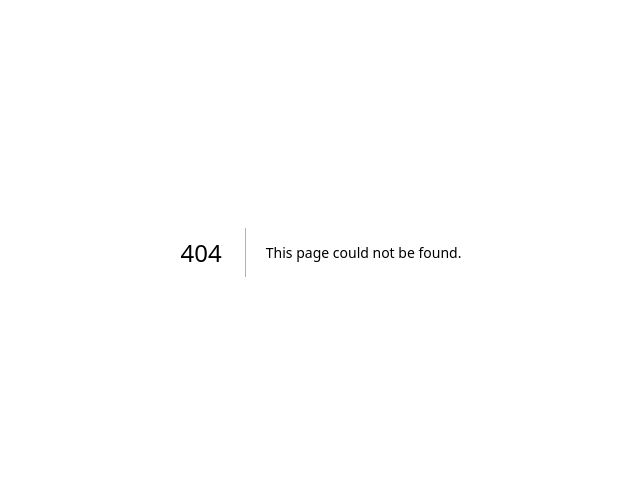
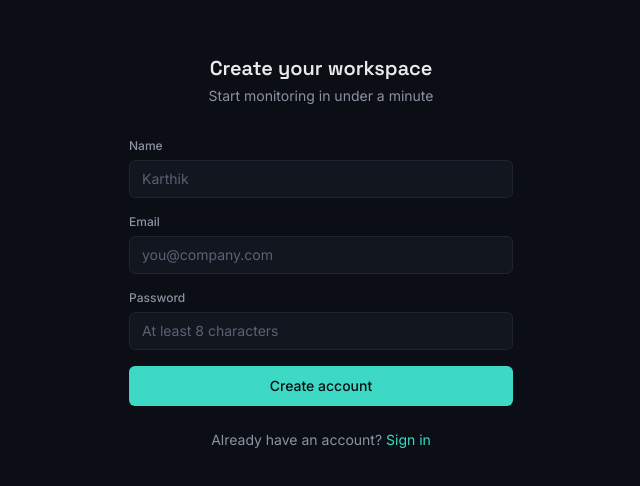
Before and after one commit to gmallikarjunrao23-bit/Monitor, a Next.js app: page /register in a window 1280 px wide. Before the commit this address had no page. Shown: the part 148-634 px from the top of the page, without its empty margins (319-959 px from the left). Built offline with nearby package versions, Linux system fonts and the light colour scheme.

Commit message:
Create page.tsx

```diff
--- /dev/null
+++ b/src/app/(auth)/register/page.tsx
@@ -0,0 +1,110 @@
+"use client";
+
+import { useState } from "react";
+import { useRouter } from "next/navigation";
+import { signIn } from "next-auth/react";
+
+export default function RegisterPage() {
+  const router = useRouter();
+  const [form, setForm] = useState({ name: "", email: "", password: "" });
+  const [error, setError] = useState("");
+  const [loading, setLoading] = useState(false);
+
+  async function handleSubmit(e: React.FormEvent) {
+    e.preventDefault();
+    setError("");
+    setLoading(true);
+
+    const res = await fetch("/api/auth/register", {
+      method: "POST",
+      headers: { "Content-Type": "application/json" },
+      body: JSON.stringify(form),
+    });
+
+    if (!res.ok) {
+      const data = await res.json();
+      setError(data.error ?? "Something went wrong");
+      setLoading(false);
+      return;
+    }
+
+    await signIn("credentials", {
+      email: form.email,
+      password: form.password,
+      redirect: false,
+    });
+
+    setLoading(false);
+    router.push("/dashboard");
+  }
+
+  return (
+    <div className="flex min-h-screen items-center justify-center bg-bg px-4">
+      <div className="w-full max-w-sm">
+        <div className="mb-8 text-center">
+          <h1 className="font-display text-xl font-semibold text-text-primary">Create your workspace</h1>
+          <p className="mt-1 text-sm text-text-secondary">Start monitoring in under a minute</p>
+        </div>
+
+        <form onSubmit={handleSubmit} className="space-y-4">
+          {error && (
+            <div className="rounded-md border border-incident/30 bg-incident/10 px-3 py-2 text-sm text-incident">
+              {error}
+            </div>
+          )}
+
+          <div>
+            <label className="mb-1.5 block text-xs font-medium text-text-secondary">Name</label>
+            <input
+              required
+              value={form.name}
+              onChange={(e) => setForm({ ...form, name: e.target.value })}
+              className="w-full rounded-md border border-border bg-surface px-3 py-2 text-sm text-text-primary outline-none placeholder:text-text-muted focus:border-signal"
+              placeholder="Karthik"
+            />
+          </div>
+
+          <div>
+            <label className="mb-1.5 block text-xs font-medium text-text-secondary">Email</label>
+            <input
+              type="email"
+              required
+              value={form.email}
+              onChange={(e) => setForm({ ...form, email: e.target.value })}
+              className="w-full rounded-md border border-border bg-surface px-3 py-2 text-sm text-text-primary outline-none placeholder:text-text-muted focus:border-signal"
+              placeholder="you@company.com"
+            />
+          </div>
+
+          <div>
+            <label className="mb-1.5 block text-xs font-medium text-text-secondary">Password</label>
+            <input
+              type="password"
+              required
+              minLength={8}
+              value={form.password}
+              onChange={(e) => setForm({ ...form, password: e.target.value })}
+              className="w-full rounded-md border border-border bg-surface px-3 py-2 text-sm text-text-primary outline-none placeholder:text-text-muted focus:border-signal"
+              placeholder="At least 8 characters"
+            />
+          </div>
+
+          <button
+            type="submit"
+            disabled={loading}
+            className="w-full rounded-md bg-signal py-2.5 text-sm font-medium text-bg transition-opacity hover:opacity-90 disabled:opacity-50"
+          >
+            {loading ? "Creating..." : "Create account"}
+          </button>
+        </form>
+
+        <p className="mt-6 text-center text-sm text-text-secondary">
+          Already have an account?{" "}
+          <a href="/login" className="text-signal hover:underline">
+            Sign in
+          </a>
+        </p>
+      </div>
+    </div>
+  );
+}
```
